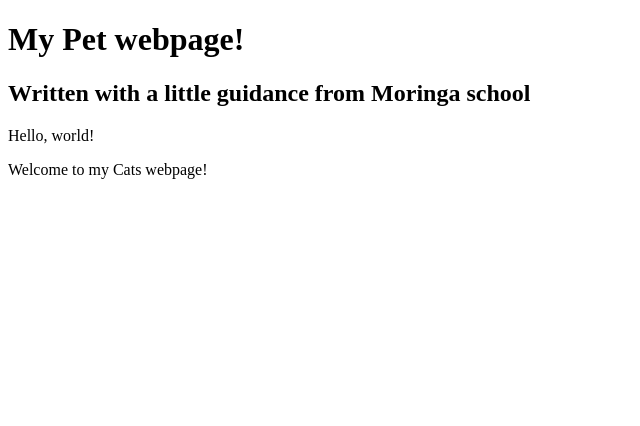
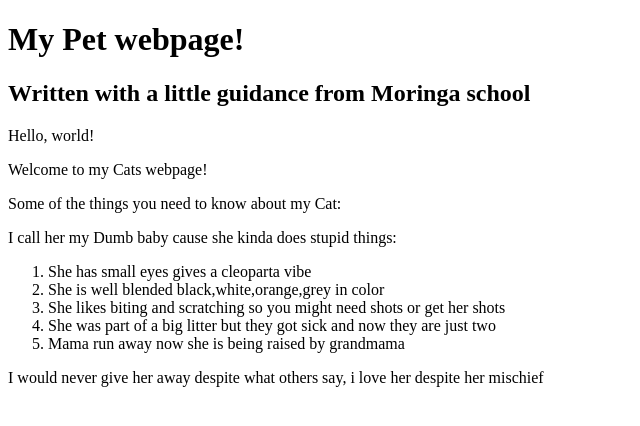
Before and after one commit to Wanguifiona/Pet-website-, a plain HTML site: page my-pet-webpage.html in a window 1280 px wide. Shown: the whole page, without its empty margins (0-640 px from the left). Drawn offline with Linux system fonts and the light colour scheme.

Commit message:
add list elements

```diff
--- a/my-pet-webpage.html
+++ b/my-pet-webpage.html
@@ -9,5 +9,17 @@
 
     <p>Hello, world!</p>
     <p>Welcome to my Cats webpage!</p>
+
+    <p>Some of the things you need to know about my Cat:</p>
+    <p>I call her my Dumb baby cause she kinda does stupid things:</p>
+    <ol>
+      <li>She has small eyes gives a cleoparta vibe</li>
+      <li>She is well blended black,white,orange,grey in color</li>
+      <li>She likes biting and scratching so you might need shots or get her shots</li>
+      <li>She was part of a big litter but they got sick and now they are just two</li>
+      <li>Mama run away now she is being raised by grandmama</li>
+    </ol>
+     <p>I would never give her away despite what others say, i love her despite her mischief</P>
+
   </body>
 </html>
```
